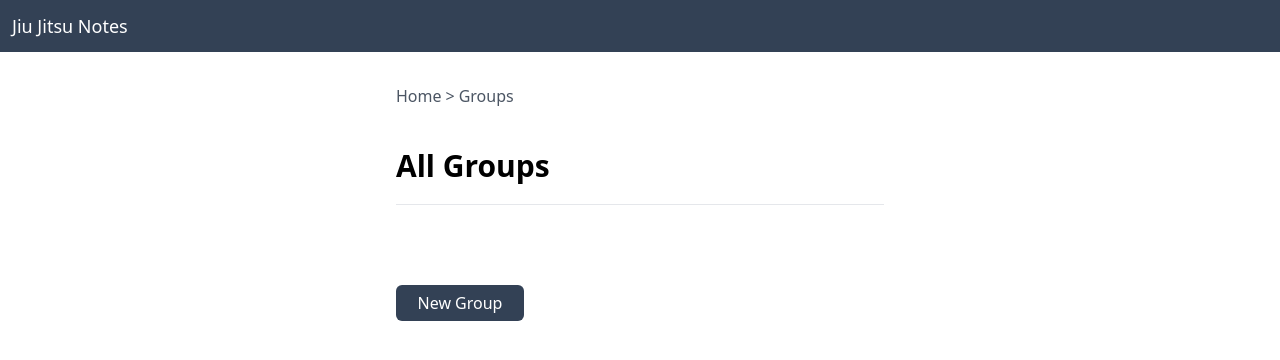
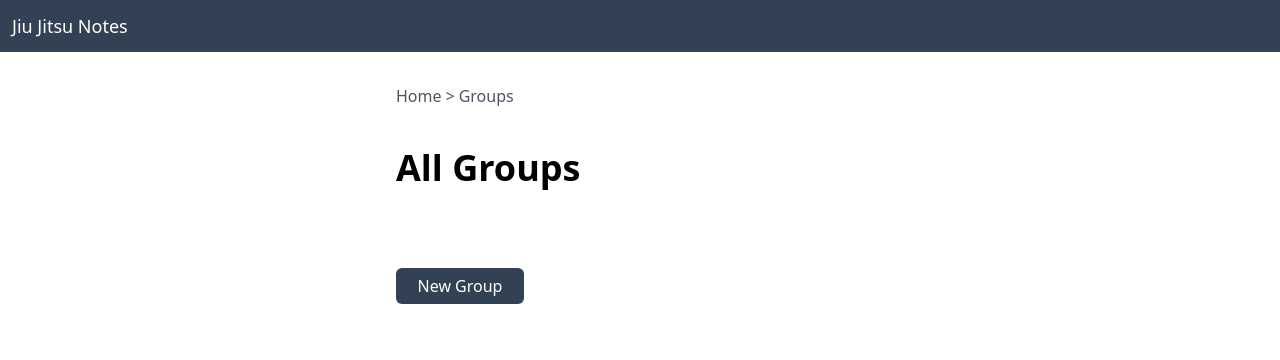
Before and after one commit to matt-plank/jiu-jitsu-notes-2, a FastAPI app: page /groups/ in a window 1280 px wide. Shown: the top 360 px of the page. Run offline with FastAPI, Linux system fonts and the light colour scheme; style sheets or scripts are compiled from the project's sources; some libraries are stand-ins or nearby versions.

Commit message:
Evened up layout between all groups and single group pages

```diff
--- a/templates/pages/all_groups.html
+++ b/templates/pages/all_groups.html
@@ -15,10 +15,7 @@
           <a href="/groups/" class="hover:underline">Groups</a>
         </div>
 
-        <div class="flex flex-col gap-5">
-          <h2 class="text-3xl font-semibold">All Groups</h2>
-          <hr>
-        </div>
+        <h2 class="text-4xl font-semibold">All Groups</h2>
 
         {% for group in groups %}
           <div class="flex flex-col gap-3">
--- a/templates/pages/position_group.html
+++ b/templates/pages/position_group.html
@@ -7,8 +7,8 @@
   <body>
     {% include "components/navbar.html" %}
 
-    <div class="flex justify-center">
-      <div class="pt-5 p-3 flex flex-col gap-10 w-full max-w-lg">
+    <div class="flex justify-center pt-5">
+      <div class="p-3 flex flex-col gap-10 w-full max-w-lg">
         <div class="flex gap-1 text-gray-600">
           <a href="/" class="hover:underline">Home</a>
           <p>></p>
@@ -18,7 +18,7 @@
         </div>
 
         <div>
-          <h2 class="text-3xl font-semibold">{{ group.name }}</h2>
+          <h2 class="text-4xl font-semibold">{{ group.name }}</h2>
           <p class="text-gray-600 pt-2">{{group.description }}</p>
         </div>
 
```
